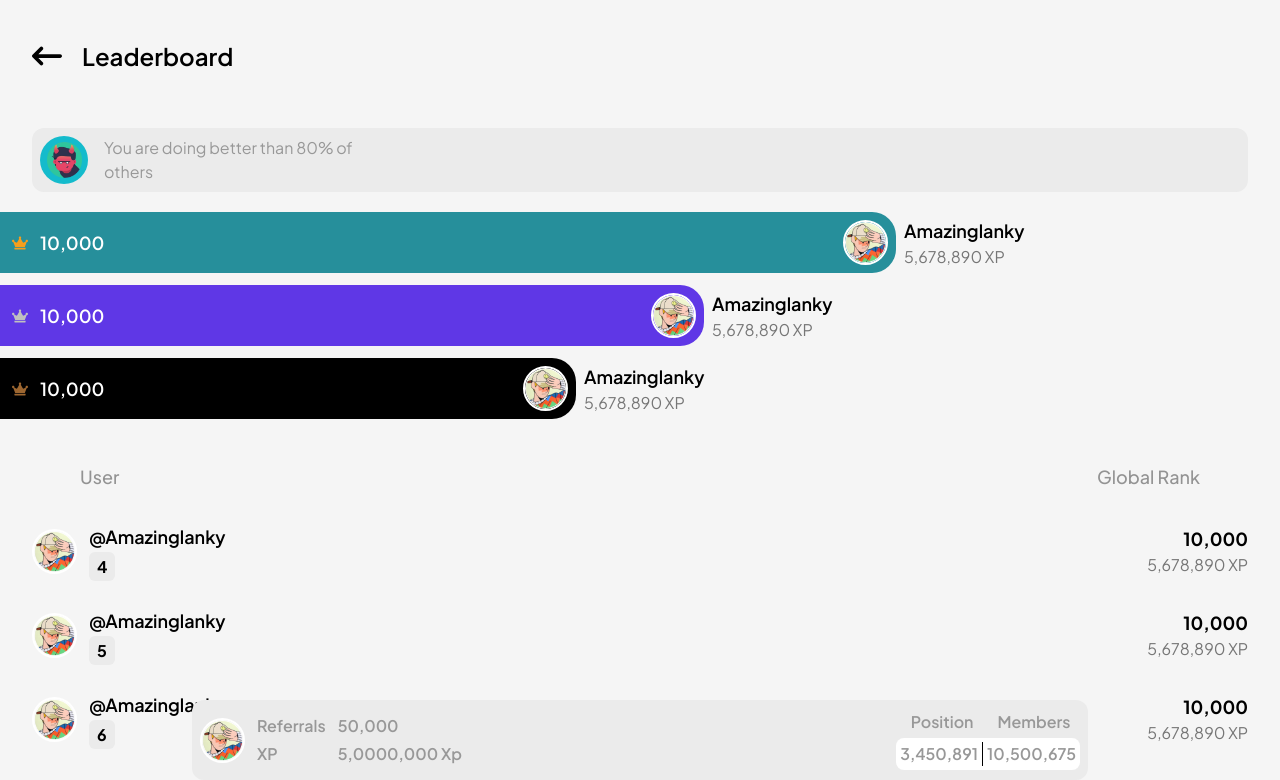
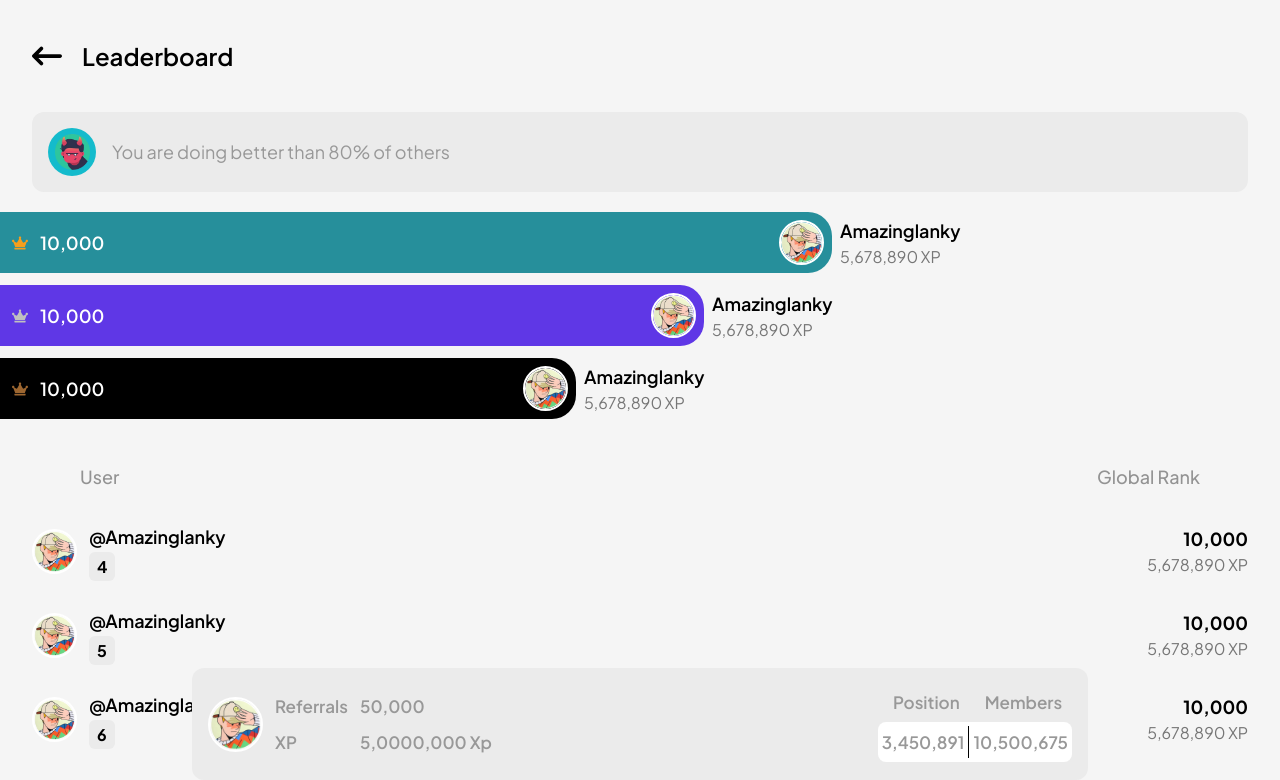
Before and after one commit to canurdikfit/finesse, a Next.js app: page /dashboard/leaderboard in a window 1280 px wide. Shown: the top 780 px of the page. Built offline with nearby package versions, Linux system fonts and the light colour scheme.

Commit message:
Add files via upload

```diff
--- a/src/app/dashboard/leaderboard/page.tsx
+++ b/src/app/dashboard/leaderboard/page.tsx
@@ -5,16 +5,15 @@ import React from 'react'
 
 const Leaderboard = () => {
     return (
-        <main className='py-32'>
+        <main className='pt-28 pb-36'>
             <ReturnHeader page='leaderboard' push='/dashboard' />
             <div className="container">
                 <div className="leader-banner">
                     <div className="header-container-img">
                         <Image src='/profile.png' height={35} width={35} alt="profile" />
                     </div>
-                    <h3 className="font-normal text-base">
-                        You are doing better than 80% of <br />
-                        others
+                    <h3 className="font-normal text-lg">
+                        You are doing better than 80% of others
                     </h3>
                 </div>
             </div>
--- a/src/app/dashboard/page.tsx
+++ b/src/app/dashboard/page.tsx
@@ -29,7 +29,7 @@ const Dashboard = () => {
                     </div>
                     <div>
                         <h3>Invite Friends</h3>
-                        <p className="text-sm text-[#989898]">
+                        <p className="text-base text-[#989898]">
                             The more users you refer , the more $FOUND you earn
                         </p>
                     </div>
--- a/src/app/globals.css
+++ b/src/app/globals.css
@@ -132,7 +132,7 @@ form {
 }
 
 .mining-stats .tag {
-  @apply w-full p-3 px-4 text-wrap rounded-lg bg-black text-white text-xs h-fit md:py-3;
+  @apply w-full p-3 px-4 text-wrap rounded-lg bg-black text-white font-medium text-xs h-fit md:py-3;
 }
 
 header {
@@ -172,7 +172,7 @@ header {
 }
 
 .leader-banner {
-  @apply flex items-center gap-4 foreground p-2 rounded-xl;
+  @apply flex items-center gap-4 foreground p-4 rounded-xl;
 }
 
 .other-positions {
@@ -195,7 +195,7 @@ header {
 }
 
 .tasktab-container-tabcontroller-tab {
-  @apply rounded-xl font-semibold text-[#ABABAB] dark:text-[#ABABAB] text-lg gap-1;
+  @apply rounded-xl font-semibold text-[#ABABAB] dark:text-[#ABABAB] py-4 text-lg gap-1;
 }
 
 .tasktab-container-content {
@@ -231,11 +231,11 @@ header {
 }
 
 .personal-container {
-  @apply fixed bottom-5 bg-primary dark:bg-primary-dark inset-x-5 md:inset-x-10 lg:inset-x-20 p-2 max-h-20 h-full flex items-center justify-between rounded-xl text-xs text-black dark:text-white font-semibold;
+  @apply fixed bottom-5 bg-primary dark:bg-primary-dark inset-x-5 md:inset-x-10 lg:inset-x-20 p-4 max-h-28 h-full flex items-center justify-between rounded-xl text-xs text-black dark:text-white font-semibold;
 }
 
 .personal-container h3 {
-  @apply text-base;
+  @apply text-[17px];
 }
 
 .connect-wallet {
--- a/src/components/TrackPositions.tsx
+++ b/src/components/TrackPositions.tsx
@@ -13,7 +13,7 @@ const TrackPositions = () => {
                                 key={idx}
                             >
                                 <div
-                                    className={`flex items-center justify-between ${idx == 0 && "w-[70%] bg-[#268f9b]"
+                                    className={`flex items-center justify-between ${idx == 0 && "w-[65%] bg-[#268f9b]"
                                         } ${idx == 1 && "w-[55%] bg-[#5F37E6]"} ${idx == 2 && "bg-black w-[45%]"} p-2 pl-3 rounded-r-3xl`}
                                 >
                                     <div className="flex items-center">
@@ -91,8 +91,8 @@ const TrackPositions = () => {
                     <Image
                         src='/user.png'
                         alt='profile'
-                        width={45}
-                        height={45}
+                        width={55}
+                        height={55}
                         className="rounded-full border-2 border-white "
                     />
                     <div className="flex items-center gap-3 w-fit">
--- a/src/components/dashboard/MiningStats.tsx
+++ b/src/components/dashboard/MiningStats.tsx
@@ -20,7 +20,7 @@ const MiningStats = (props: Mining) => {
             <p>{props.time}</p>
             <div>
                 <div className="tag">
-                    Mining rate : <span>{props.rate} FOUND/hr</span>
+                    Mining rate : <span className='font-normal'>{props.rate} FOUND/hr</span>
                 </div>
                 <Button className="tag gap-2">
                     Start Mining <BiCoinStack className="shrink-0" />
--- a/src/components/dashboard/PlannedTask.tsx
+++ b/src/components/dashboard/PlannedTask.tsx
@@ -39,7 +39,7 @@ const PlannedTask = () => {
                         Boosts
                     </TabsTrigger>
                 </TabsList>
-                <Button className='w-fit mx-auto flex items-center gap-2 text-lg py-4 h-fit' onClick={() => setMultiplier(!multiplier)}>Multiplier <FaChevronUp className={`transition-all ${multiplier && 'rotate-180'} ease-linear duration-300`}/></Button>
+                <Button className='w-fit mx-auto flex items-center gap-2 text-lg py-3 h-fit' onClick={() => setMultiplier(!multiplier)}>Multiplier <FaChevronUp className={`transition-all ${multiplier && 'rotate-180'} ease-linear duration-300`}/></Button>
             </div>
             <Multiplier toggleru={multiplier}/>
             <TabsContent
--- a/src/components/dashboard/task/Boost.tsx
+++ b/src/components/dashboard/task/Boost.tsx
@@ -9,7 +9,7 @@ import Image from "next/image";
 const Boost = () => {
     return (
         <div>
-            <ul className="grid gap-2">
+            <ul className="grid gap-4">
                 {ecosystemTaskList.map((items, ki) => (
                     <li key={ki} className="bg-white dark:bg-primary-dark rounded-xl">
                         <button
@@ -26,7 +26,7 @@ const Boost = () => {
                                     <div className={`boost-icon-container ${items.type == "bot" ? '' : 'border-[1.5px]'}`}>
                                         {/* Can be replaced with an image tag if image is to be rendered instead */}
                                         {items.type == "bot" && !items.completed && (
-                                            <Image src={BotHead} height={40} width={40} alt="bot" />
+                                            <Image src={BotHead} height={60} width={60} alt="bot" />
                                         )}
                                         {items.type == "twitter" && !items.completed && (
                                             <FaXTwitter />
--- a/src/components/dashboard/task/Events.tsx
+++ b/src/components/dashboard/task/Events.tsx
@@ -22,7 +22,7 @@ import TaskCompleted from "../TaskCompleted";
 const Events = () => {
     return (
         <div>
-            <ul className="grid gap-2">
+            <ul className="grid gap-4">
                 {ecosystemTaskList.map((items, ki) => (
                     <li key={ki} className="task-list">
                         <Drawer>
@@ -54,16 +54,16 @@ const Events = () => {
                                                 {items.completed && <FaCircleCheck />}
                                             </div>
                                             <div className="text-left">
-                                                <h4 className="text-xl font-semibold">{items.name}</h4>
+                                                <h4 className="text-[22px] font-semibold">{items.name}</h4>
                                             </div>
                                         </div>
                                         <div>
                                             {!items.completed && (
-                                                <IoIosArrowForward className="text-black dark:text-white" />
+                                                <IoIosArrowForward className="text-black text-xl dark:text-white" />
                                             )}
                                         </div>      </div>
                                     <div className="text-left">
-                                        <p className="text-base inline-block rounded-full px-2 py-1 background text-[#767676] font-semibold">
+                                        <p className="text-lg inline-block rounded-full px-2 py-1 background text-[#767676] font-semibold">
                                             {items.completed ? (
                                                 "Completed"
                                             ) : (
```
Also changed, not shown: src/components/dashboard/task/Tasks.tsx (+6 -5 lines).
